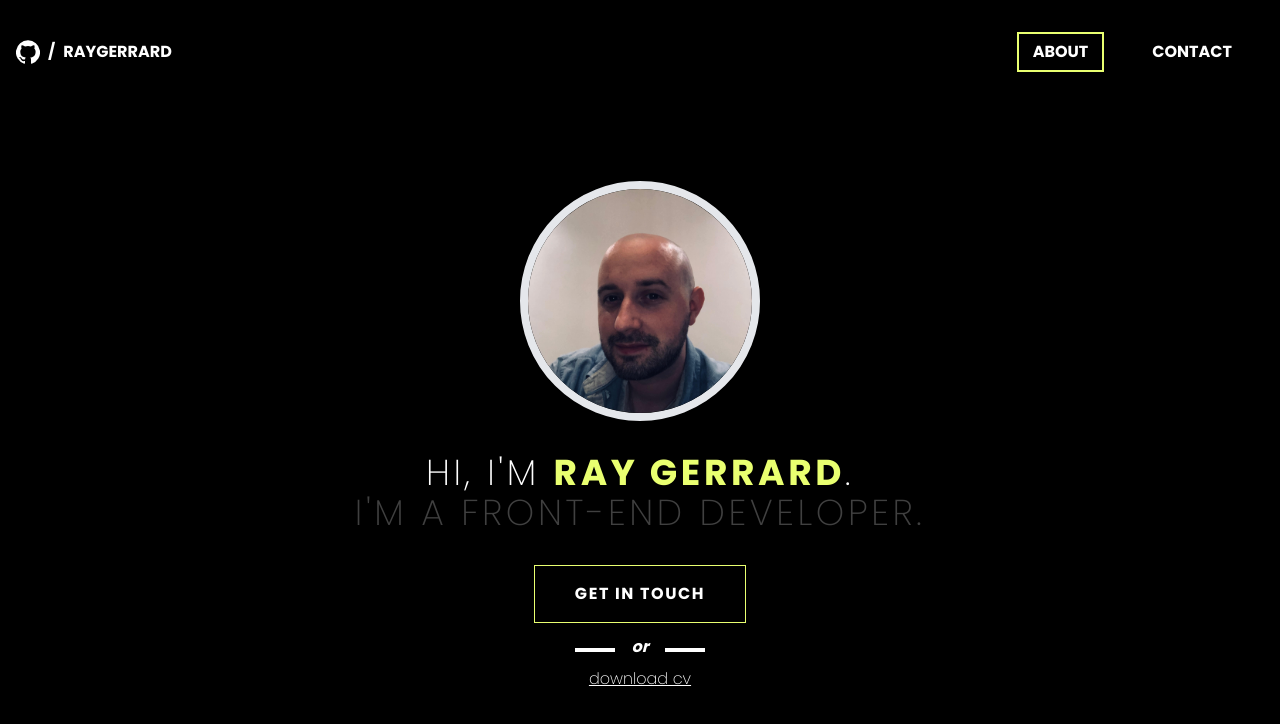
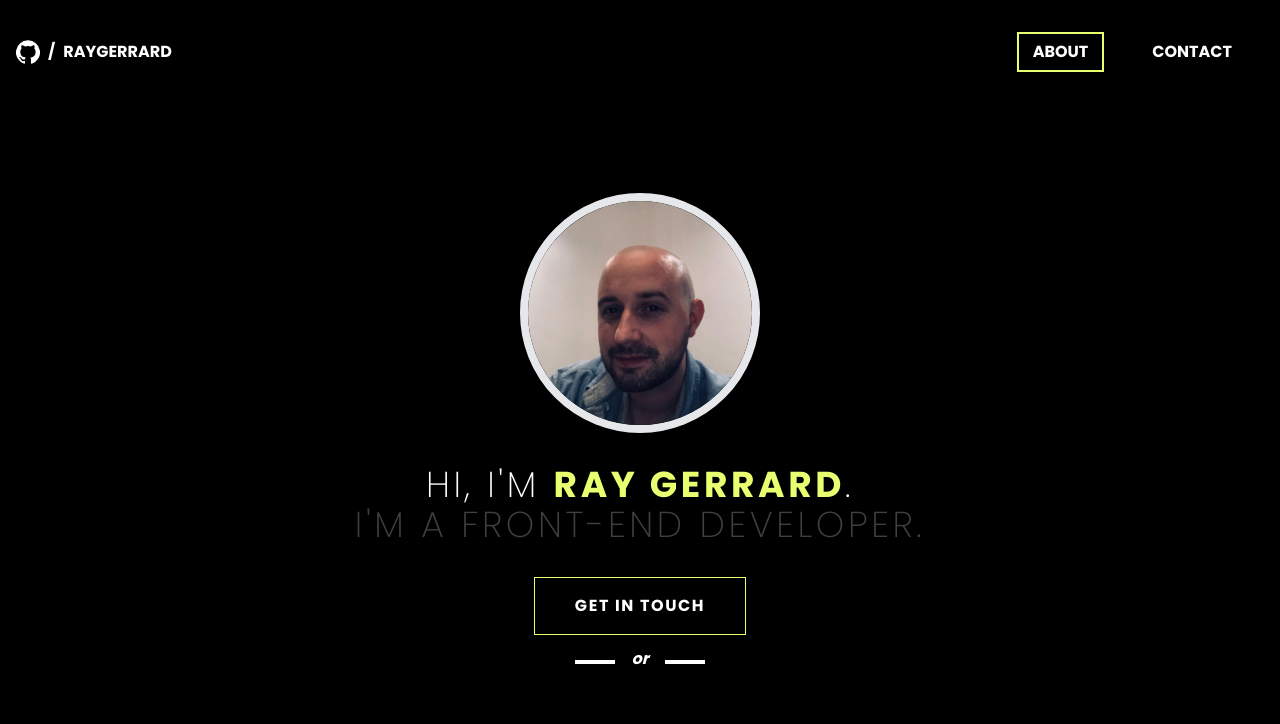
Before and after one commit to raygerrard/raygerrard.com, a React (Create React App) app: page / in a window 1280 px wide. Shown: the top 724 px of the page. Built offline with nearby package versions, Linux system fonts and the light colour scheme.

Commit message:
Update About.js

```diff
--- a/src/pages/About.js
+++ b/src/pages/About.js
@@ -38,9 +38,6 @@ const About = () => {
                                 or
                                 <span className="inline-block w-10 h-1 ml-4 bg-white"></span>
                             </div>
-                            <motion.div className="inline-block" whileHover={{ scale: 1.05 }} whileTap={{ scale: 0.95 }}>
-                                <a href="/cv.pdf" className="text-white underline">download cv</a>
-                            </motion.div>
                         </div>
                     </div>
                 </div>
```
